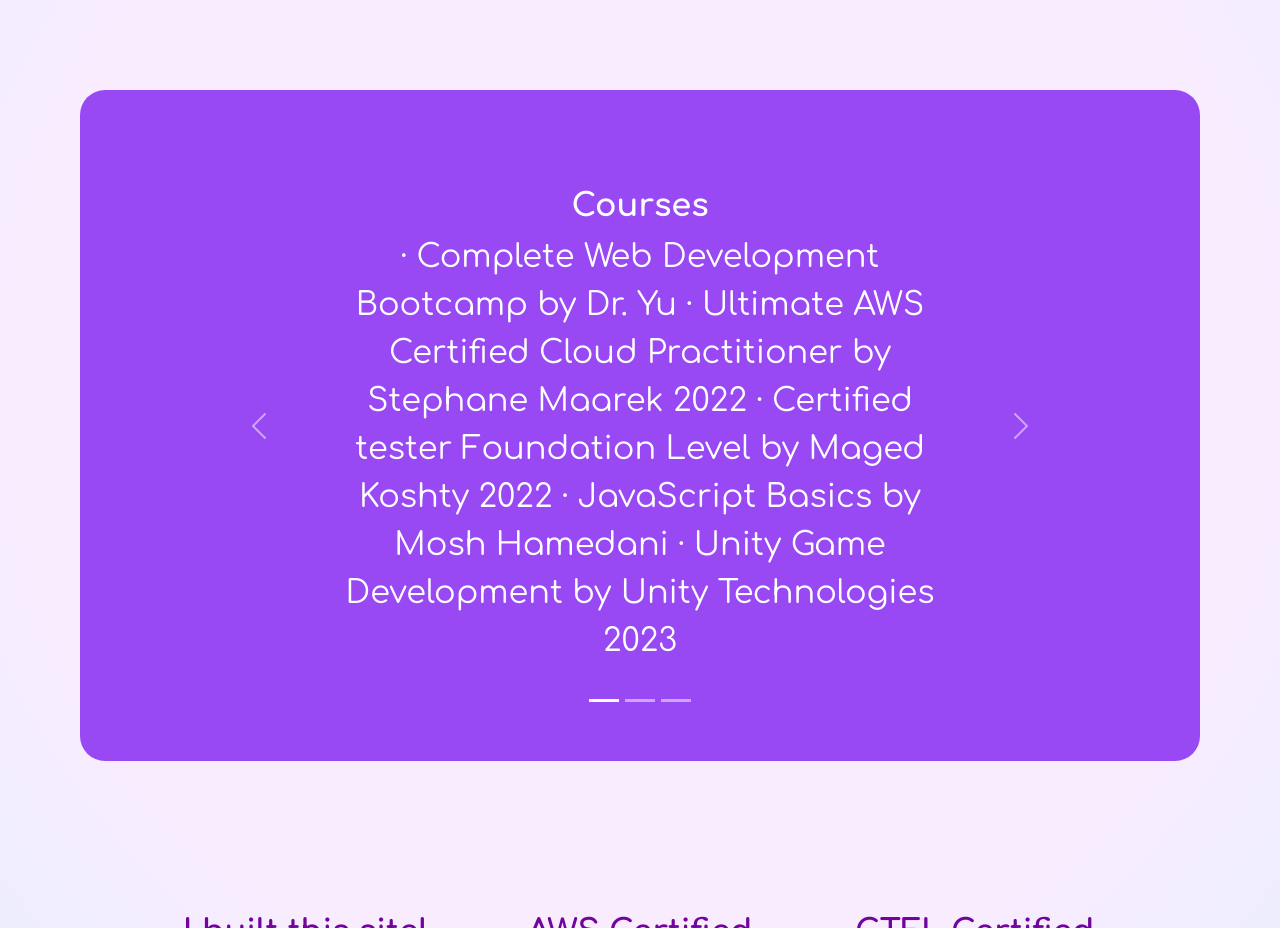
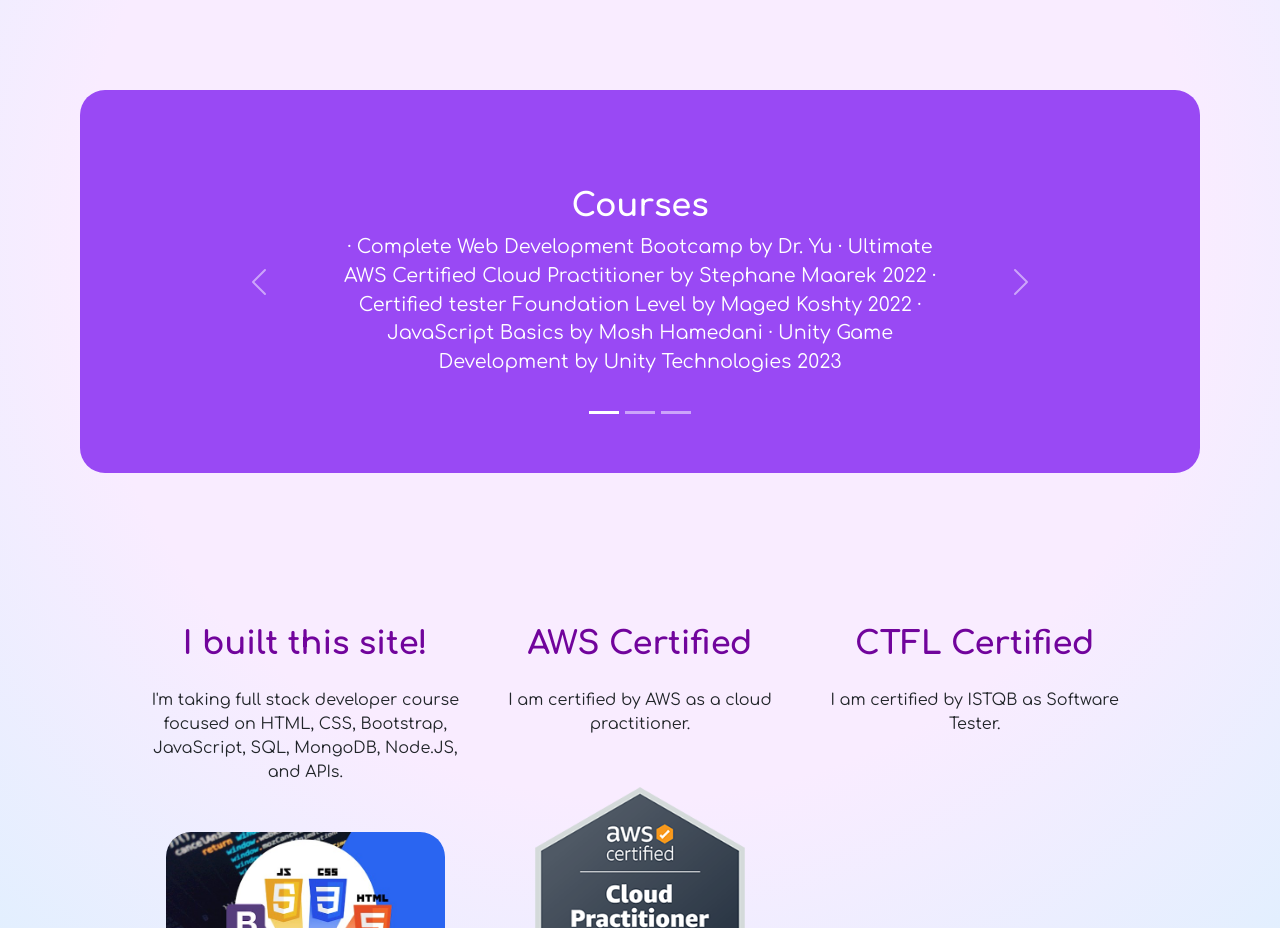
Before and after one commit to Permmm/Permmm.github.io, a plain HTML site: page index.html in a window 1280 px wide. Shown: the part 740-1668 px from the top of the page. Drawn offline with nearby package versions, Linux system fonts and the light colour scheme.

Commit message:
Update index.html

```diff
--- a/index.html
+++ b/index.html
@@ -63,7 +63,7 @@ li {
         <button type="button" data-bs-target="#carouselExampleIndicators" data-bs-slide-to="1" aria-label="Slide 2"></button>
         <button type="button" data-bs-target="#carouselExampleIndicators" data-bs-slide-to="2" aria-label="Slide 3"></button>
       </div>
-      <div class="carousel-inner" style="font-size:2.5vw">
+      <div class="carousel-inner" style="font-size:1.5vw">
         <div class="carousel-item active">
           <h2 class="testimonial-text fw-bold">Courses</h2>
           · Complete Web Development Bootcamp by Dr. Yu
```
